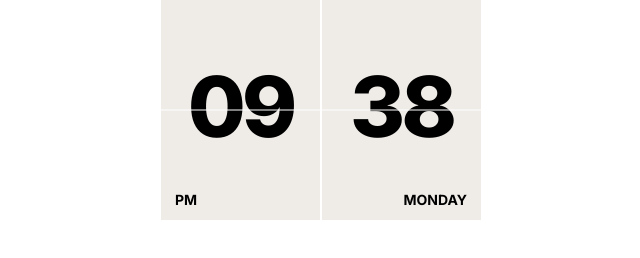
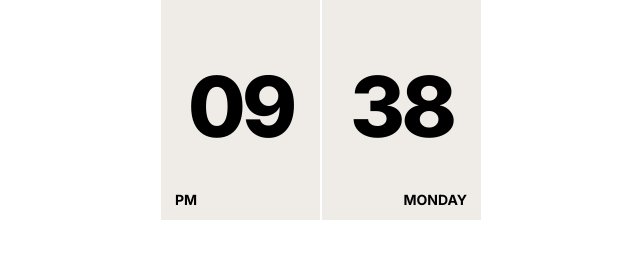
Before and after one commit to MiskaNotion/neutral-clock, a plain HTML site: page index.html in a window 1280 px wide. Shown: the full height of the page, 319-959 px from the left. Drawn offline with Linux system fonts and the light colour scheme.

Commit message:
index.html

```diff
--- a/index.html
+++ b/index.html
@@ -44,7 +44,7 @@
     top: 50%;
     left: 0;
     right: 0;
-    height: 1px;
+    height: 0px;
     background: #ffffff; /* ⬅️ white line */;
     transform: translateY(-50%);
   }
```
